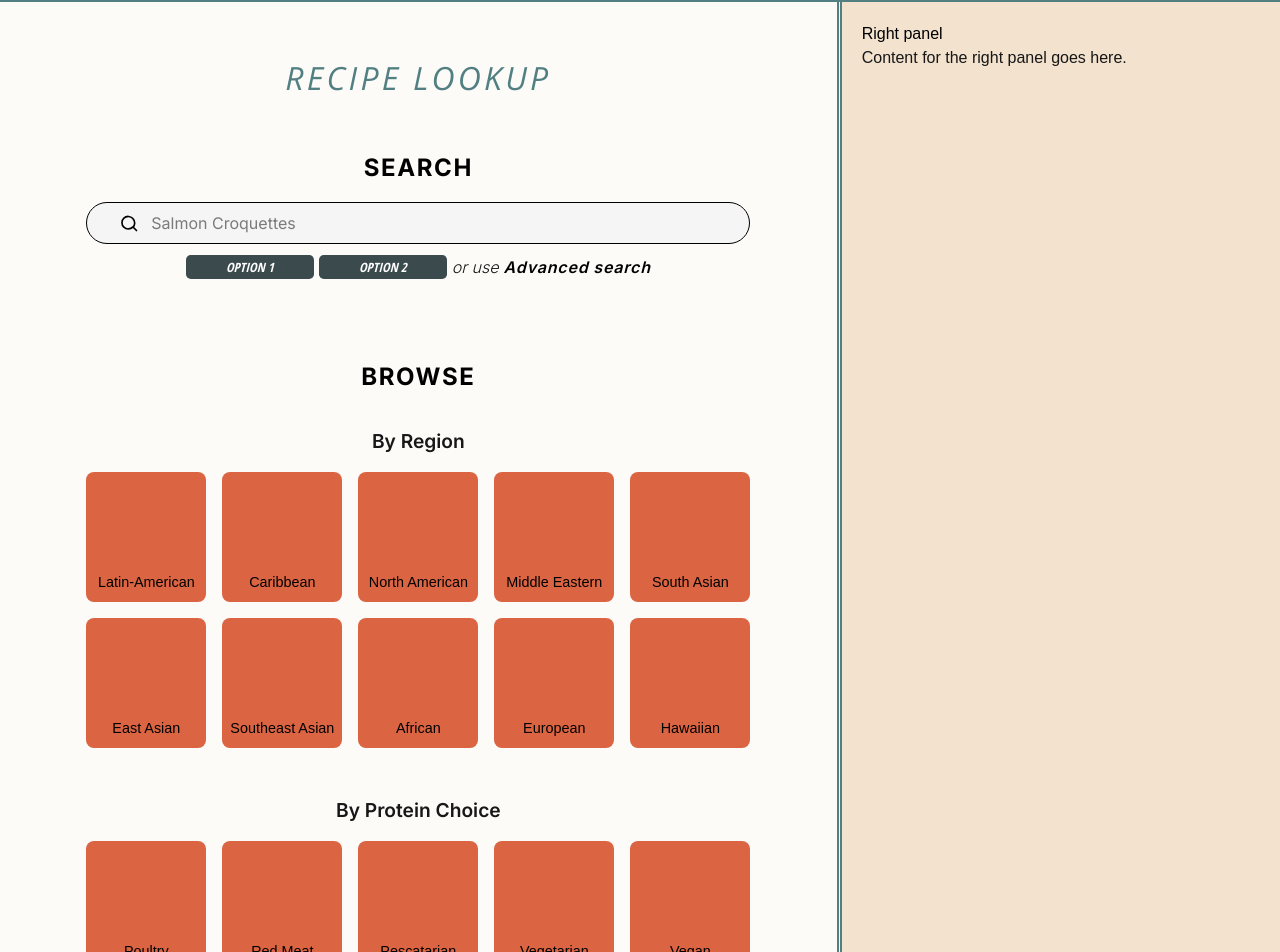
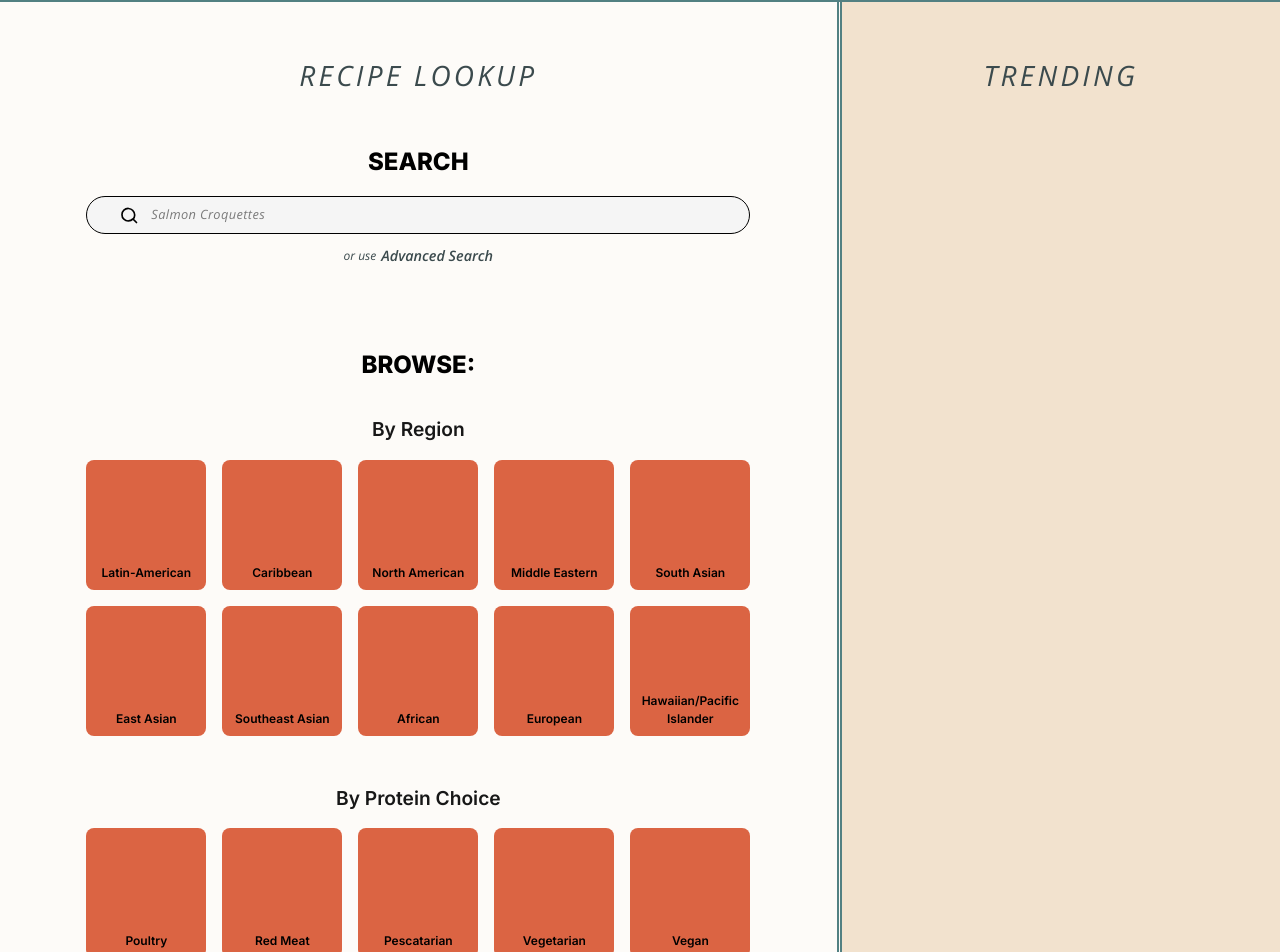
Before and after one commit to neon-super-nova/mep-frontend, a React (Create React App) app: page /home in a window 1280 px wide. Shown: the part 60-1012 px from the top of the page. Built offline with nearby package versions, Linux system fonts and the light colour scheme.

Commit message:
added font styling accordingly to design in left side of home page

```diff
--- /dev/null
+++ b/src/components/ui-basic-reusables/icons/search-icon.css
@@ -0,0 +1,4 @@
+.search-icon {
+  margin-right: 0.75rem;
+  color: black;
+}
--- /dev/null
+++ b/src/components/ui-basic-reusables/icons/search-icon.jsx
@@ -0,0 +1,25 @@
+import "./search-icon.css";
+function SearchIcon({ size = 20, color = "#555" }) {
+  return (
+    <div>
+      <svg
+        className="search-icon"
+        xmlns="http://www.w3.org/2000/svg"
+        width="20"
+        height="20"
+        fill="none"
+        viewBox="0 0 24 24"
+        stroke="currentColor"
+      >
+        <path
+          strokeLinecap="round"
+          strokeLinejoin="round"
+          strokeWidth={2}
+          d="M21 21l-4.35-4.35m0 0A7.5 7.5 0 1116.65 6.65a7.5 7.5 0 010 10.6z"
+        />
+      </svg>
+    </div>
+  );
+}
+
+export default SearchIcon;
--- a/src/components/ui-basic-reusables/other/browse-blocks.css
+++ b/src/components/ui-basic-reusables/other/browse-blocks.css
@@ -24,7 +24,7 @@
   gap: 1rem;
   justify-content: center;
 }
-
+/* add bold */
 .browse-blocks-block {
   background-color: #db6443;
   color: black;
@@ -41,6 +41,11 @@
   text-align: center;
 }
 
-.browse-blocks-block span {
+.browse-blocks-block-label {
   margin-top: auto;
+  font-family: "Inter", sans-serif;
+  font-optical-sizing: auto;
+  font-weight: 600;
+  font-style: normal;
+  font-size: 0.75rem;
 }
--- a/src/components/ui-basic-reusables/other/browse-blocks.jsx
+++ b/src/components/ui-basic-reusables/other/browse-blocks.jsx
@@ -12,7 +12,7 @@ function BrowseBlocks({ subheading, blocks }) {
               className="browse-blocks-block"
               onClick={block.onClick}
             >
-              <span>{block.label}</span>
+              <span className="browse-blocks-block-label">{block.label}</span>
             </div>
           ))}
         </div>
--- a/src/components/ui-basic-reusables/other/search-bar.css
+++ b/src/components/ui-basic-reusables/other/search-bar.css
@@ -14,17 +14,16 @@
   box-sizing: border-box;
 }
 
-.search-icon {
-  margin-right: 0.75rem;
-  color: black;
-}
-
 .home-page-left-panel-searchbar {
   flex: 1;
   width: 100%;
   border: none;
   background: transparent;
-  font-size: 1rem;
-  font-family: "Inter", sans-serif;
+  letter-spacing: 0.03em;
+  font-family: "Open Sans", sans-serif;
+  font-optical-sizing: auto;
+  font-weight: 400;
+  font-style: normal;
+  font-size: 0.8rem;
   outline: none;
 }
--- a/src/components/ui-basic-reusables/other/search-bar.jsx
+++ b/src/components/ui-basic-reusables/other/search-bar.jsx
@@ -1,25 +1,11 @@
+import SearchIcon from "../icons/search-icon";
 import "./search-bar.css";
 
 function SearchBar() {
   return (
     <div className="shared-content-wrapper">
       <div className="home-page-left-panel-search-wrapper">
-        <svg
-          className="search-icon"
-          xmlns="http://www.w3.org/2000/svg"
-          width="20"
-          height="20"
-          fill="none"
-          viewBox="0 0 24 24"
-          stroke="currentColor"
-        >
-          <path
-            strokeLinecap="round"
-            strokeLinejoin="round"
-            strokeWidth={2}
-            d="M21 21l-4.35-4.35m0 0A7.5 7.5 0 1116.65 6.65a7.5 7.5 0 010 10.6z"
-          />
-        </svg>
+        <SearchIcon />
         <input
           className="home-page-left-panel-searchbar"
           type="search"
--- a/src/page-css/home-page.css
+++ b/src/page-css/home-page.css
@@ -54,10 +54,12 @@ html {
 
 .home-page-right-panel-title {
   font-family: "Open Sans", sans-serif;
-  font-size: 2rem;
-  font-weight: 50;
+  font-optical-sizing: auto;
+  font-weight: 300;
+  font-variation-settings: "wdth" 87.5;
   letter-spacing: 0.2rem;
-  color: #528082;
+  color: #3b4a4d;
+  font-size: 1.75rem;
   margin-top: 2rem;
 }
 
@@ -80,9 +82,10 @@ html {
 
 .home-page-left-panel-subtitles {
   font-family: "Inter", sans-serif;
+  font-optical-sizing: auto;
+  font-weight: 800;
+  font-style: normal;
   font-size: 1.5rem;
-  font-weight: bolder;
-  letter-spacing: 0.1rem;
   color: black;
   margin-top: 1rem;
   margin-bottom: 1rem;
@@ -90,42 +93,38 @@ html {
 
 .home-page-left-panel-advanced-search {
   display: flex;
+  align-items: center;
   gap: 5px;
   margin-top: 0.7rem;
 }
 
-.home-page-left-panel-advanced-search-buttons {
-  border-radius: 0.3rem;
-  background-color: #3b4a4d;
-  color: white;
-  width: 8rem;
-  padding: 0rem;
-  text-align: center;
-  font-size: 0.8rem;
-  border: none;
-  cursor: pointer;
-  font-family: "Open Sans Condensed", sans-serif;
+.home-page-left-panel-advanced-search-reg {
+  font-family: "Open Sans", sans-serif;
+  font-optical-sizing: auto;
+  font-weight: 200;
   font-style: italic;
-}
-
-.home-page-left-panel-advanced-search-reg {
-  font-family: "Inter", sans-serif;
-  font-size: 1rem;
-  font-style: italic;
-  font-weight: 200;
+  font-variation-settings: "wdth" 75;
+  font-size: 0.75rem;
+  color: #3b4a4d;
 }
 
 .home-page-left-panel-advanced-search-bold {
-  font-family: "Inter", sans-serif;
+  font-family: "Open Sans", sans-serif;
+  font-optical-sizing: auto;
+  font-weight: 600;
   font-style: italic;
-  font-weight: 550;
-  font-size: 1rem;
-  letter-spacing: 0.05rem;
+  font-variation-settings: "wdth" 75;
+  font-size: 0.9rem;
+  color: #3b4a4d;
 }
 
 /* Right Panel */
 .home-page-right-panel {
   flex: 4;
+  display: flex;
+  flex-direction: column;
+  justify-content: start;
+  align-items: center;
   padding: 20px;
   background-color: #f2e2ce;
 }
--- a/src/pages/Home-Page.jsx
+++ b/src/pages/Home-Page.jsx
@@ -25,21 +25,15 @@ function HomePage() {
             <SearchBar />
             {/* Advanced bar */}
             <div className="home-page-left-panel-advanced-search">
-              <button className="home-page-left-panel-advanced-search-buttons">
-                OPTION 1
-              </button>
-              <button className="home-page-left-panel-advanced-search-buttons">
-                OPTION 2
-              </button>
               <p className="home-page-left-panel-advanced-search-reg">or use</p>
               <Link className="home-page-left-panel-advanced-search-bold">
-                Advanced search
+                Advanced Search
               </Link>
             </div>
           </div>
           {/* Browse part */}
           <div className="home-page-left-panel-browse-div">
-            <p className="home-page-left-panel-subtitles">BROWSE</p>
+            <p className="home-page-left-panel-subtitles">BROWSE:</p>
             <BrowseBlocks
               subheading="By Region"
               columns={8}
@@ -53,7 +47,7 @@ function HomePage() {
                 { label: "Southeast Asian", onClick: () => {} },
                 { label: "African", onClick: () => {} },
                 { label: "European", onClick: () => {} },
-                { label: "Hawaiian", onClick: () => {} },
+                { label: "Hawaiian/Pacific Islander", onClick: () => {} },
               ]}
             />
             <BrowseBlocks
@@ -61,23 +55,23 @@ function HomePage() {
               blocks={[
                 {
                   label: "Poultry",
-                  onClick: () => console.log("Clicked 1"),
+                  onClick: () => {},
                 },
                 {
                   label: "Red Meat",
-                  onClick: () => console.log("Clicked 2"),
+                  onClick: () => {},
                 },
                 {
                   label: "Pescatarian",
-                  onClick: () => console.log("Clicked 3"),
+                  onClick: () => {},
                 },
                 {
                   label: "Vegetarian",
-                  onClick: () => console.log("Clicked 4"),
+                  onClick: () => {},
                 },
                 {
                   label: "Vegan",
-                  onClick: () => console.log("Clicked 4"),
+                  onClick: () => {},
                 },
               ]}
             />
@@ -86,23 +80,23 @@ function HomePage() {
               blocks={[
                 {
                   label: "Gluten free",
-                  onClick: () => console.log("Clicked 1"),
+                  onClick: () => {},
                 },
                 {
                   label: "Dairy free",
-                  onClick: () => console.log("Clicked 2"),
+                  onClick: () => {},
                 },
                 {
                   label: "Nut free",
-                  onClick: () => console.log("Clicked 3"),
+                  onClick: () => {},
                 },
                 {
                   label: "Shellfish free",
-                  onClick: () => console.log("Clicked 4"),
+                  onClick: () => {},
                 },
                 {
                   label: "Low carb",
-                  onClick: () => console.log("Clicked 4"),
+                  onClick: () => {},
                 },
               ]}
             />
@@ -111,8 +105,7 @@ function HomePage() {
 
         {/* Right Panel */}
         <div className="home-page-right-panel">
-          <h2>Right panel</h2>
-          <p>Content for the right panel goes here.</p>
+          <h2 className="home-page-right-panel-title">TRENDING</h2>
         </div>
       </main>
 
```
Also changed, not shown: src/components/design-tokens/fonts.css (+46 -19 lines), src/components/ui-basic-reusables/other/trending-recipe.css (added), src/components/ui-basic-reusables/other/trending-recipe.jsx (added).
